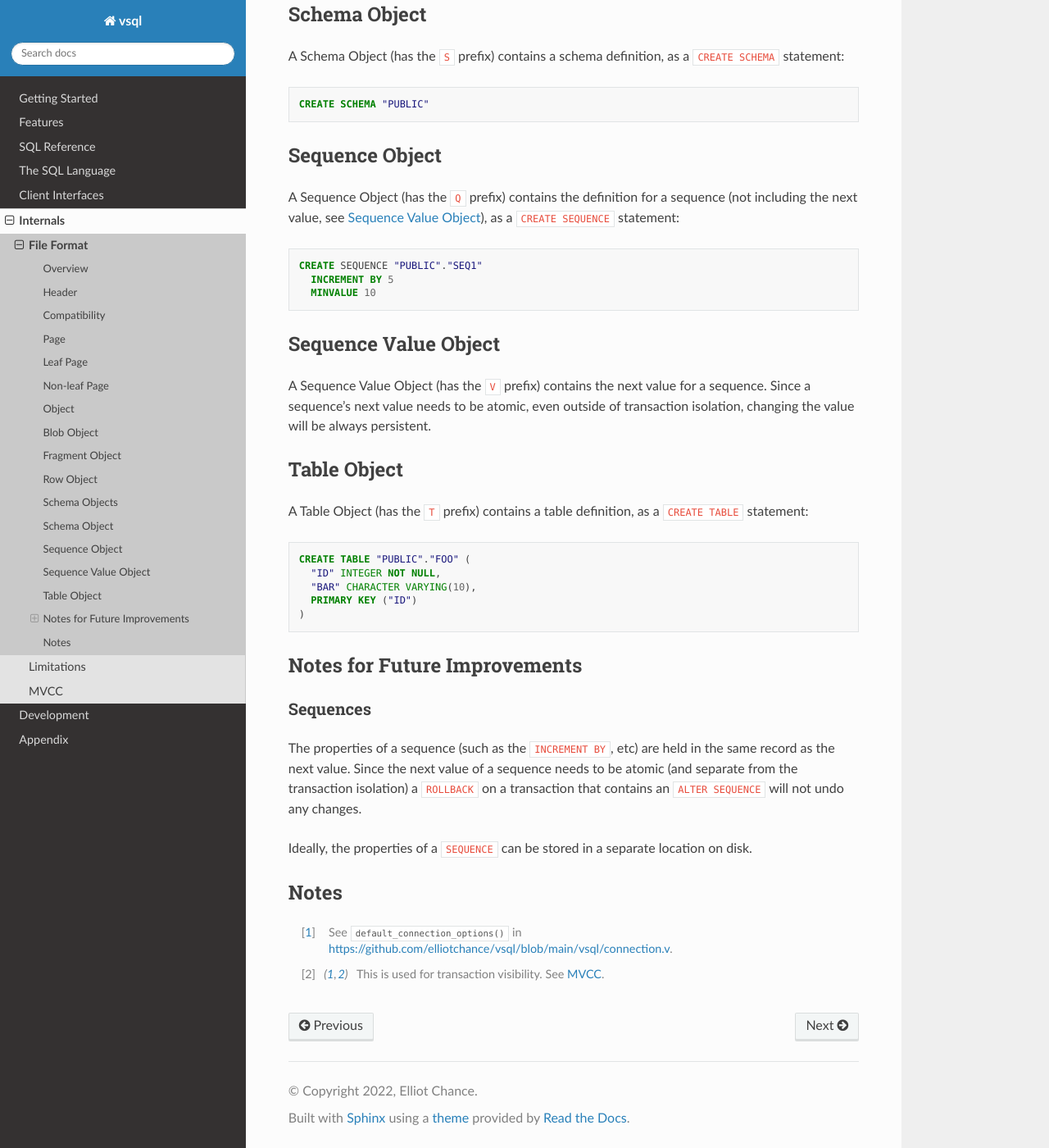
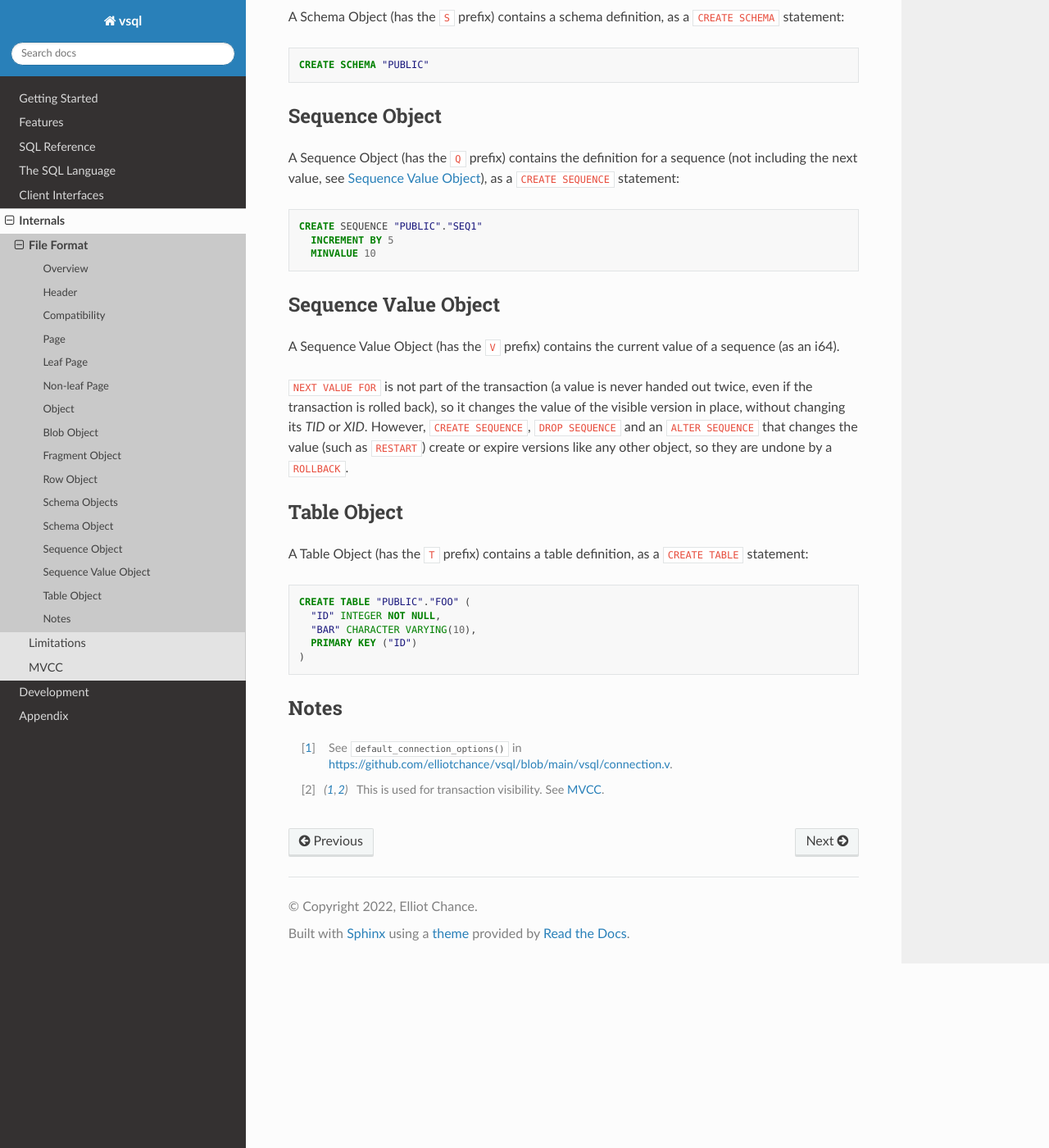
Before and after one commit to elliotchance/vsql, a Sphinx documentation site: the page built from docs/file-format.rst, in a window 1280 px wide and 1400 px high, scrolled down 8227 px. Shown: the whole window at 82% size. Built offline with Sphinx 7.4.7 and the Read the Docs theme 3.1.0, drawn with Linux system fonts in a browser that asks for light colours; some of the changed text lies outside the part shown.

Commit message:
sequences: ROLLBACK undoes CREATE, ALTER and DROP SEQUENCE
The value of a sequence was stored outside of MVCC, so a rolled back CREATE
SEQUENCE left a value without a definition (and NEXT VALUE FOR crashed), and a
rolled back RESTART or DROP kept the new value or lost it. These statements now
create and expire versions of the value like any other object. NEXT VALUE FOR
still changes the visible version in place, so it isn't undone by a ROLLBACK.

SQL E151-02
SQL T176

Fixes #302

Co-Authored-By: Claude Opus 5.5 <noreply@anthropic.com>

```diff
--- a/docs/file-format.rst
+++ b/docs/file-format.rst
@@ -431,9 +431,15 @@ SEQUENCE`` statement:
 Sequence Value Object
 ---------------------
 
-A Sequence Value Object (has the ``V`` prefix) contains the next value for a
-sequence. Since a sequence's next value needs to be atomic, even outside of
-transaction isolation, changing the value will be always persistent.
+A Sequence Value Object (has the ``V`` prefix) contains the current value of a
+sequence (as an i64).
+
+``NEXT VALUE FOR`` is not part of the transaction (a value is never handed out
+twice, even if the transaction is rolled back), so it changes the value of the
+visible version in place, without changing its *TID* or *XID*. However,
+``CREATE SEQUENCE``, ``DROP SEQUENCE`` and an ``ALTER SEQUENCE`` that changes
+the value (such as ``RESTART``) create or expire versions like any other object,
+so they are undone by a ``ROLLBACK``.
 
 Table Object
 ------------
@@ -449,20 +455,6 @@ A Table Object (has the ``T`` prefix) contains a table definition, as a
     PRIMARY KEY ("ID")
   )
 
-Notes for Future Improvements
------------------------------
-
-Sequences
-^^^^^^^^^
-
-The properties of a sequence (such as the ``INCREMENT BY``, etc) are held in the
-same record as the next value. Since the next value of a sequence needs to be
-atomic (and separate from the transaction isolation) a ``ROLLBACK`` on a
-transaction that contains an ``ALTER SEQUENCE`` will not undo any changes.
-
-Ideally, the properties of a ``SEQUENCE`` can be stored in a separate location
-on disk.
-
 Notes
 -----
 
```
Also changed, not shown: 3 other files.
